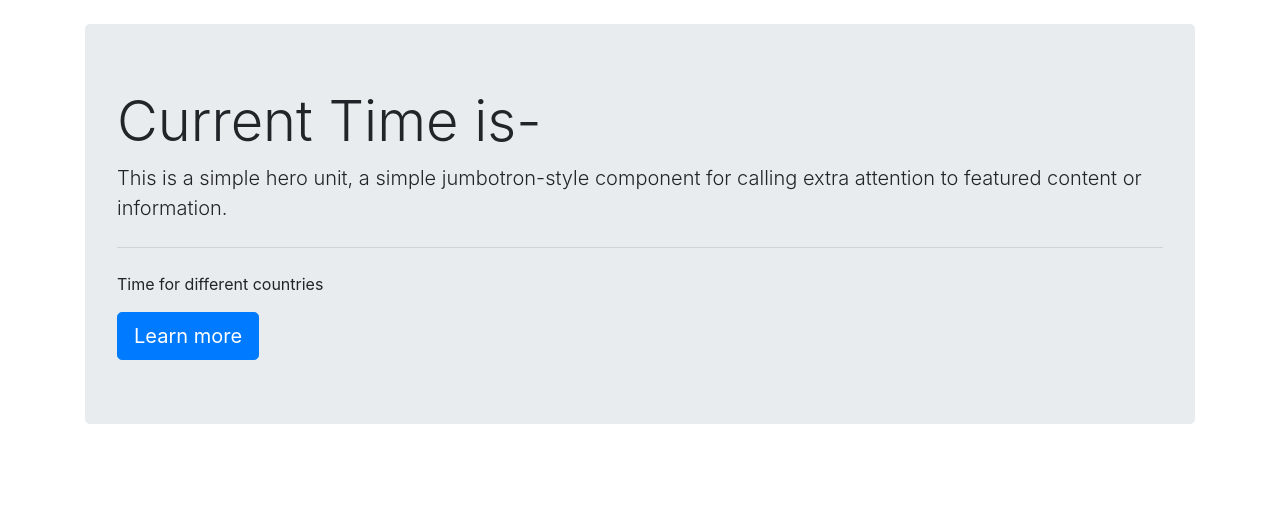
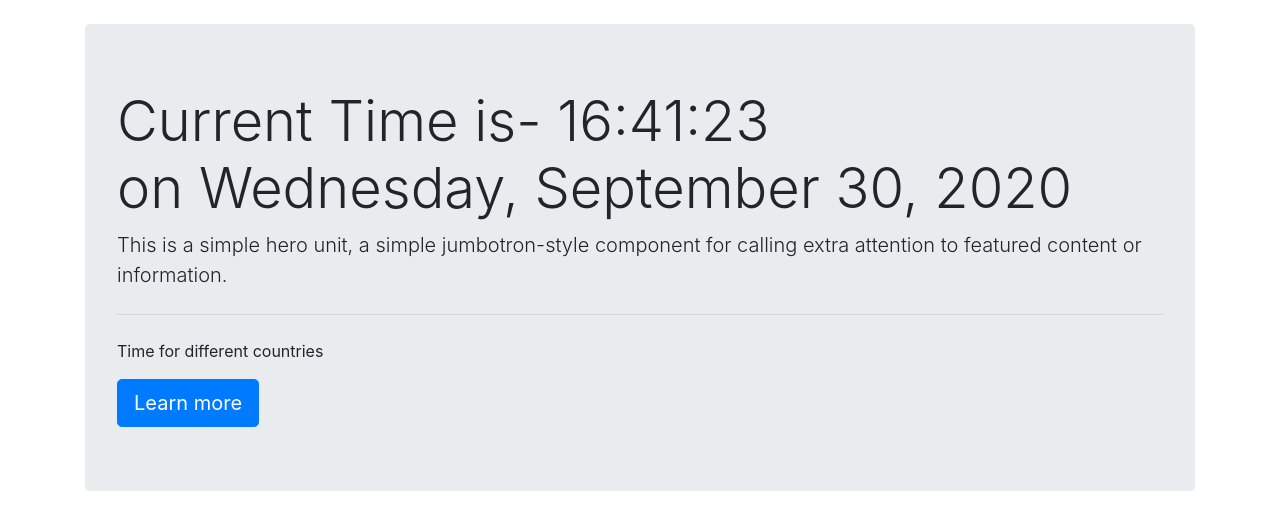
Before and after one commit to umangag07/Html-Css-Javascript-projects, a plain HTML site: page Realtime clock/clock.html in a window 1280 px wide. Drawn offline with nearby package versions, Linux system fonts and the light colour scheme.

Commit message:
Update clock.html

```diff
--- a/Realtime clock/clock.html
+++ b/Realtime clock/clock.html
@@ -10,7 +10,7 @@
     <link rel="stylesheet" href="https://stackpath.bootstrapcdn.com/bootstrap/4.5.0/css/bootstrap.min.css" integrity="sha384-9aIt2nRpC12Uk9gS9baDl411NQApFmC26EwAOH8WgZl5MYYxFfc+NcPb1dKGj7Sk" crossorigin="anonymous">
 
     <title>clock</title>
-    <script src"clock.js"></script>
+    <script src="clock.js"></script>
 </head>
 
 <body>
```
